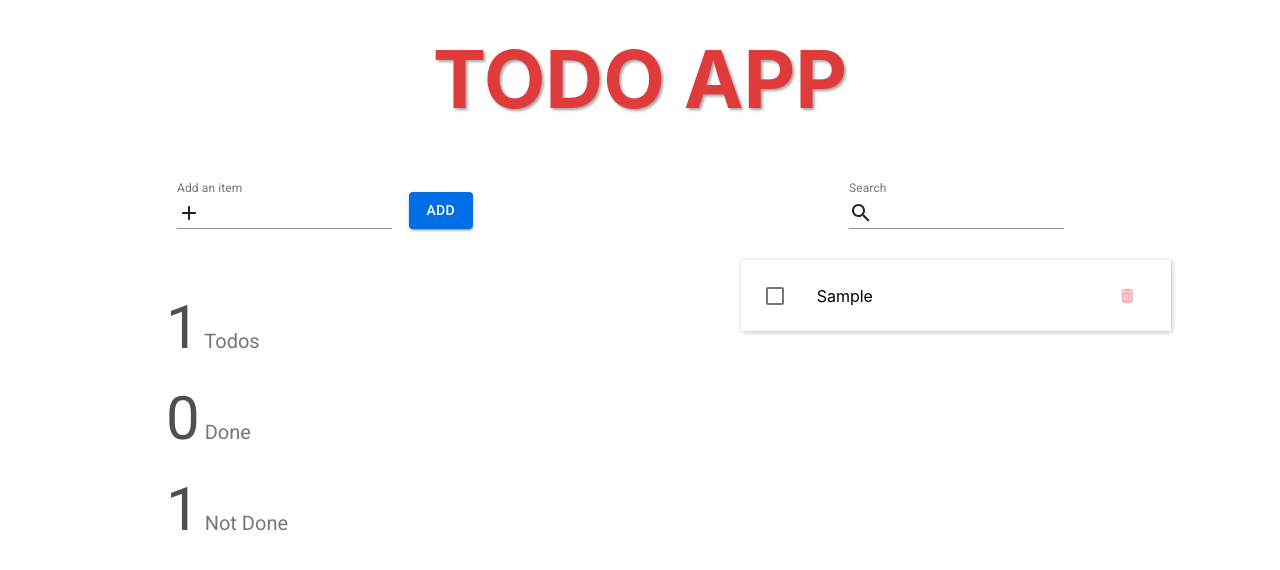
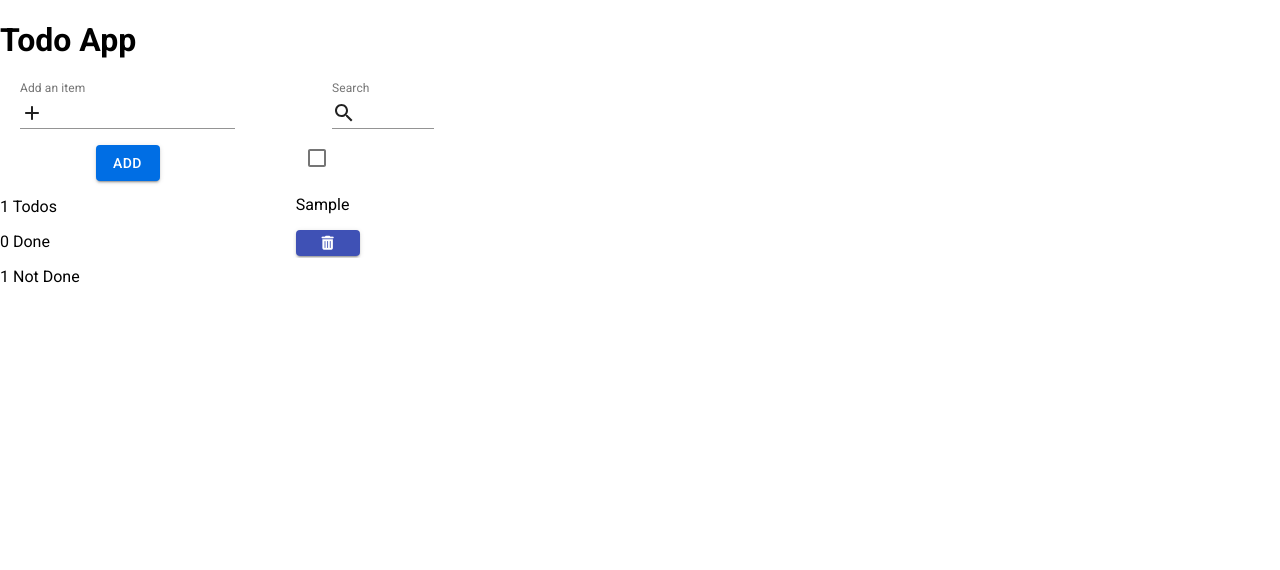
Before and after one commit to rachetm/todo-react, a React (Create React App) app: page / in a window 1280 px wide. Both pictures are taken after typing "Sample" into the empty fields and a click on the button "ADD". Shown: the top 570 px of the page. Built offline with nearby package versions, Linux system fonts and the light colour scheme.

Commit message:
Removed unnecessary styles used after using material-ui components

```diff
--- a/src/index.css
+++ b/src/index.css
@@ -2,199 +2,30 @@ body {
   background-color: white;
   font-family: Roboto, -apple-system, BlinkMacSystemFont, "Segoe UI", Oxygen,
     Ubuntu, Cantarell, "Open Sans", "Helvetica Neue", sans-serif;
+  margin: 0 !important;
 }
 
-h1 {
+#root {
+  display: flex;
+  height: 100vh;
+}
+
+.title {
   text-shadow: 2px 2px 3px rgba(110, 110, 110, 0.637);
   text-align: center;
   text-transform: uppercase;
-  font-size: 80px;
-  font-weight: bold;
-  color: rgb(224, 59, 59);
-  font-family: -apple-system, BlinkMacSystemFont, "Segoe UI", Oxygen,
-    Ubuntu, Cantarell, "Open Sans", "Helvetica Neue", sans-serif;
-  margin-top: 30px;
-}
-
-#add-list {
-  display: flex;
-  margin: 0% 25%;
-}
-
-#searchField {
-  display: flex;
-  /* margin: auto auto; */
-}
-
-.fa-search{
-  font-size: 21px;
-  color: rgba(0, 0, 0, 0.555);
-  margin-top: auto;
-  text-align: center;
-  margin-right: 2%;
-}
-
-.fa-plus {
-  margin-right: 15%;
+  color: rgb(116, 116, 116);
+  font-family: -apple-system, BlinkMacSystemFont, "Segoe UI", Oxygen, Ubuntu,
+    Cantarell, "Open Sans", "Helvetica Neue", sans-serif;
 }
 
 #addBtn {
   background-color: rgb(0, 110, 228);
   color: white;
-  margin: auto 0 auto 2%;
-}
-
-.add-todo, .search-todo{
-  flex: auto;
-}
-
-.item-container {
-  display: flex;
-  padding: 3% 1% 3% 3%;
-  box-shadow: 1px 1px 5px rgba(0, 0, 0, 0.253);
-  margin: 3% 0% 3% 0%;
-}
-
-.item-container > p {
-  flex: 70%;
-  font-size: 16px;
-  margin: auto 0 auto 5%;
-  font-family: -apple-system, BlinkMacSystemFont, "Segoe UI", Roboto, Oxygen,
-    Ubuntu, Cantarell, "Open Sans", "Helvetica Neue", sans-serif;
-}
-
-input[type="checkbox"] {
-  width: 45px;
-}
-
-#btn-danger {
-  margin: auto 4% auto 2%;
-  background-color: white !important;
-  min-height: 45px;
-  box-shadow: none;
-  border: none;
-  border-radius: 50%;
-  min-width: 45px;
-}
-
-#btn-danger i {
-  color: rgba(220, 20, 60, 0.363);
-}
-
-#btn-danger:hover i {
-  color: rgb(220, 20, 60);
+  padding: auto 10px;
 }
 
 .checked {
   color: rgb(173, 173, 173);
   text-decoration: line-through;
 }
-
-.counterContainer{
-  margin: 10% 25%;
-}
-
-.counterContainer p{
-  font-size: 20px;
-  color: rgb(119, 119, 119);
-}
-
-.countNumber{
-  font-size: 60px;
-  color: rgb(80, 80, 80);
-}
-
-
-/* body {
-  background-color: white;
-}
-
-h1 {
-  text-shadow: 2px 2px 3px rgba(110, 110, 110, 0.637);
-  text-align: center;
-  text-transform: uppercase;
-  font-size: 80px;
-  font-weight: bold;
-  color: rgb(224, 59, 59);
-  font-family: -apple-system, BlinkMacSystemFont, "Segoe UI", Roboto, Oxygen,
-    Ubuntu, Cantarell, "Open Sans", "Helvetica Neue", sans-serif;
-  margin-top: 30px;
-}
-
-hr {
-  color: rgba(224, 224, 224, 0.192);
-  margin-bottom: 5%;
-}
-
-#add-list {
-  display: flex;
-}
-
-#searchField {
-  display: flex;
-  margin: 5% 25%;
-}
-
-.fa-search{
-  font-size: 22px;
-  color: rgba(0, 0, 0, 0.555);
-  margin-top: auto;
-  text-align: center;
-}
-
-.fa-plus {
-  margin-right: 15%;
-}
-
-#addBtn {
-  background-color: rgb(0, 110, 228);
-  color: white;
-  margin: auto 0 auto 2%;
-}
-
-.add-todo, .search-todo, .fa-search{
-  flex: auto;
-}
-
-.item-container {
-  display: flex;
-  padding: 3% 1% 3% 3%;
-  box-shadow: 1px 1px 5px rgba(0, 0, 0, 0.253);
-  margin: 3% 0% 3% 0%;
-}
-
-.item-container > p {
-  flex: 70%;
-  font-size: 16px;
-  margin: auto 0 auto 5%;
-  font-family: -apple-system, BlinkMacSystemFont, "Segoe UI", Roboto, Oxygen,
-    Ubuntu, Cantarell, "Open Sans", "Helvetica Neue", sans-serif;
-}
-
-input[type="checkbox"] {
-  width: 45px;
-}
-
-#btn-danger {
-  margin: auto 4% auto 2%;
-  background-color: white !important;
-  min-height: 45px;
-  box-shadow: none;
-  border: none;
-  border-radius: 50%;
-  min-width: 45px;
-}
-
-#btn-danger i {
-  color: rgba(220, 20, 60, 0.363);
-}
-
-#btn-danger:hover i {
-  color: rgb(220, 20, 60);
-}
-
-.checked {
-  color: rgb(173, 173, 173);
-  text-decoration: line-through;
-}
- */
```
